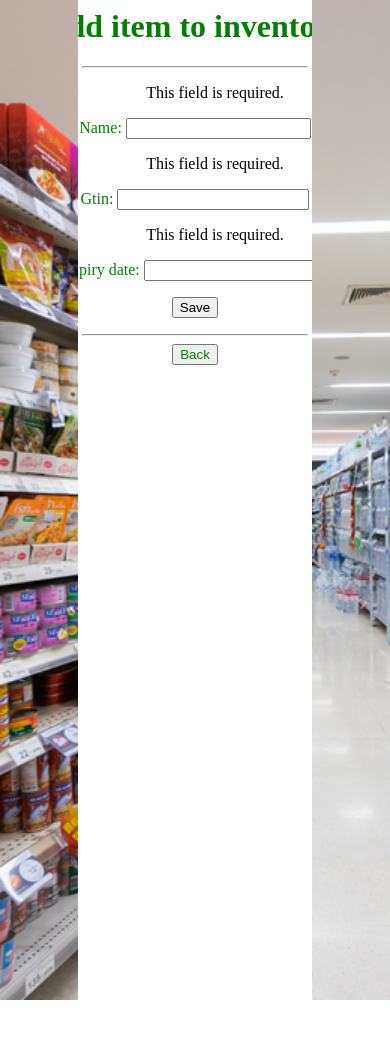
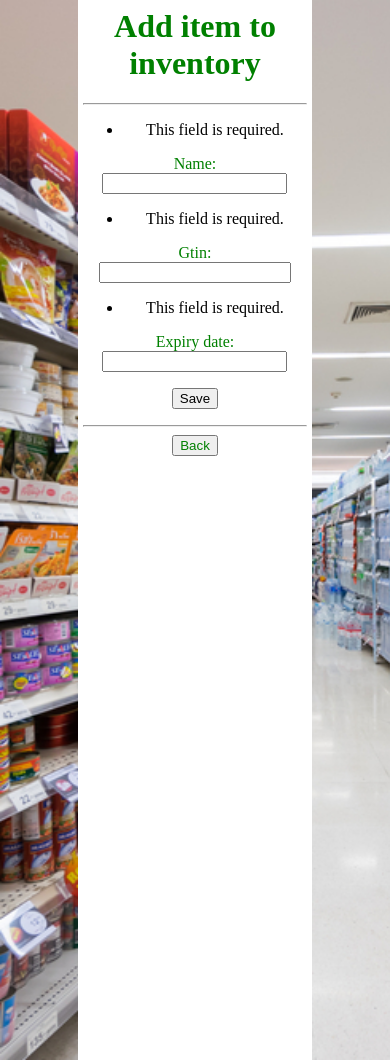
Before and after one commit to nikolouska/testCBplus, a Django app: page /inventory/form/ in a window 390 px wide. Run offline with Django 3.2, Linux system fonts and the light colour scheme.

Commit message:
Simple responsive design

```diff
--- a/inventory/templates/inventory/form.html
+++ b/inventory/templates/inventory/form.html
@@ -3,12 +3,12 @@
         <title>Inventory : Add item</title>
         <style>
         body {
-        text-align: center;
+                background-color: white;
             }
             hr {
-        width: 60%;
+                color: green;
             }
-    h1 {
+            h1, p {
                 color : green;
             }
             a {
@@ -18,16 +18,13 @@
             a:hover {
                 color:greenyellow;
             }
-    p {
-        color: green;
-    }
             .left_band {
                 background-image: url("/static/left.jpg");
                 background-repeat: no-repeat;
                 background-size: cover;
                 width: 20%;
-        height: 1000px;
-        position: absolute;
+                height: 100%;
+                position: fixed;
                 top: 0; left: 0;
                 margin: 0; padding: 0;
             }
@@ -36,10 +33,15 @@
                 background-repeat: no-repeat;
                 background-size: cover;
                 width: 20%;
-        height: 1000px;
-        position: absolute;
+                position: fixed;
+                height: 100%;
                 top: 0; right: 0;
                 margin: 0; padding: 0;
+            }
+            .content {
+                text-align: center;
+                margin-left: 20%;
+                width: 60%;
             }
         </style>
     </head>
@@ -48,6 +50,7 @@
         </div>
         <div class="right_band">
         </div>
+        <div class="content">
         <h1>Add item to inventory</h1>
         <Hr>
         <form method='POST'> {% csrf_token %}
@@ -56,5 +59,6 @@
         </form>
         <HR>
         <button><a href="../">Back</a></button>
+        </div>
     </body>
 </html>
```
Also changed, not shown: inventory/templates/inventory/detail.html (+14 -10 lines), inventory/templates/inventory/index.html (+12 -6 lines). Lines whose indentation alone changed are shown as unchanged.
